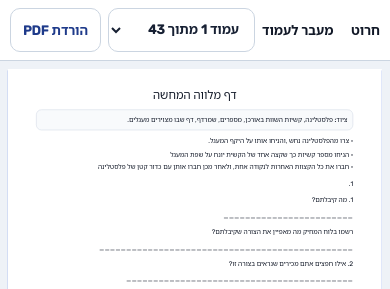
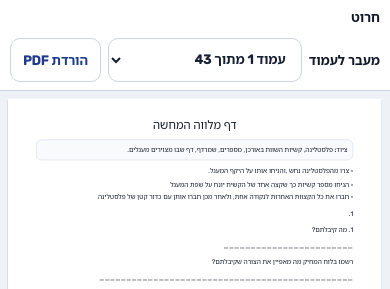
Before and after one commit to yanivmizrachiy/whatsapp-images, a website: page index.html in a window 390 px wide. Shown: the top 289 px of the page. Drawn offline with nearby package versions, Linux system fonts and the light colour scheme.

Commit message:
fix(reader): lock mobile reader to vertical-only scrolling

```diff
--- a/index.html
+++ b/index.html
@@ -6,21 +6,25 @@
   <title>חרוט — דפי עבודה</title>
   <link rel="stylesheet" href="styles.css">
   <style>
-    html{scroll-behavior:smooth;scroll-snap-type:y proximity}
+    html{scroll-behavior:smooth;scroll-snap-type:y proximity;overflow-x:clip;overscroll-behavior-x:none;touch-action:pan-y pinch-zoom}
+    html,body{max-width:100%;overflow-x:clip}
+    body{overscroll-behavior-x:none;touch-action:pan-y pinch-zoom}
+    .reader,#book{max-width:100%;overflow-x:clip}
     .reader .reader-internal{display:none!important}
-    .reader>div{margin-inline-start:auto;display:flex;align-items:center;gap:10px;flex-wrap:wrap}
+    .reader>div{margin-inline-start:auto;display:flex;align-items:center;gap:10px;flex-wrap:wrap;max-width:100%}
     .reader .download-pdf{font-weight:700}
-    .page-jump{display:inline-flex;align-items:center;gap:7px;font-weight:700;white-space:nowrap}
-    .page-jump select{min-height:40px;border:1px solid #cbd5e1;border-radius:10px;background:#fff;color:#172033;font:inherit;font-weight:700;padding:7px 11px;cursor:pointer}
+    .page-jump{display:inline-flex;align-items:center;gap:7px;font-weight:700;white-space:nowrap;max-width:100%}
+    .page-jump select{min-height:40px;border:1px solid #cbd5e1;border-radius:10px;background:#fff;color:#172033;font:inherit;font-weight:700;padding:7px 11px;cursor:pointer;max-width:100%}
     .scroll-view .page{scroll-snap-align:start;scroll-margin-top:68px}
     .scroll-view .page:not(:last-child){box-shadow:0 3px 0 #1d4ed8}
     #book{transition:opacity 180ms ease}
     #book.reader-fading{opacity:0}
     @media(max-width:850px){
-      .reader{padding:8px 10px}
-      .reader>div{width:auto;gap:7px}
-      .reader .download-pdf{min-height:44px;padding-inline:12px}
-      .page-jump select{min-height:44px;max-width:46vw}
+      .reader{padding:8px 10px;width:100%}
+      .reader>div{width:100%;gap:7px;min-width:0}
+      .reader .download-pdf{min-height:44px;padding-inline:12px;flex:0 0 auto}
+      .page-jump{min-width:0;flex:1 1 150px}
+      .page-jump select{min-height:44px;max-width:100%;min-width:0;width:100%}
       .scroll-view .page{scroll-margin-top:92px}
     }
     @media(prefers-reduced-motion:reduce){#book{transition:none}}
```
